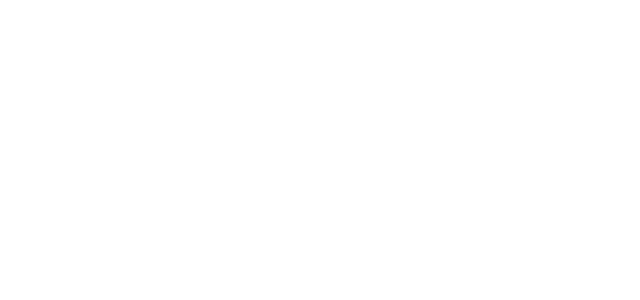
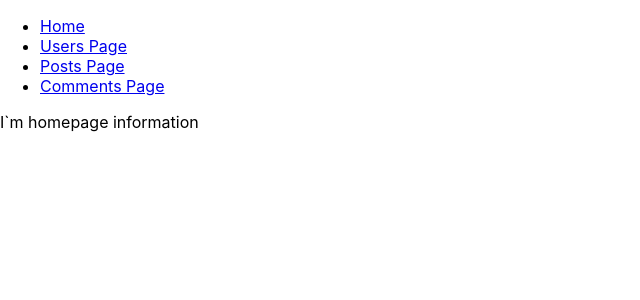
Before and after one commit to Iryna-Don/homeworkReact, a React (Create React App) app: page / in a window 1280 px wide. Shown: the top 300 px of the page, without its empty margins (0-640 px from the left). Built offline with nearby package versions, Linux system fonts and the light colour scheme.

Commit message:
added pages-link structure

```diff
--- a/package.json
+++ b/package.json
@@ -14,7 +14,9 @@
     "react-dom": "^18.3.1",
     "react-scripts": "5.0.1",
     "typescript": "^4.9.5",
-    "web-vitals": "^2.1.4"
+    "web-vitals": "^2.1.4",
+    "axios": "^1.7.2",
+    "react-router-dom": "^6.25.1"
   },
   "scripts": {
     "start": "react-scripts start",
--- a/src/App.tsx
+++ b/src/App.tsx
@@ -5,7 +5,7 @@
 // comments
 // При переході на кожну з них отримувати відповідні відповіді від джейсонплейсхолдеру та виводити всі об'єкти
 // 2. Беремо сторінку з юзерами.
-//     При натисканні на конкретного юзера переходимо на нову сторінку, пердавши туди всі данні про юзера через state.
+//     При натисканні на конкретного юзера переходимо на нову сторінку, передавши туди всі данні про юзера через state.
 // 3. При переході на сторінку юзера зробити запит на сервер і вивести всі пости цього юзера.
 // 4. На сторінці зі всіма постами зробити те саме, тільки виводити комменти цього поста
 import React from 'react';
--- /dev/null
+++ b/src/components/MenuComponent.tsx
@@ -0,0 +1,17 @@
+import React from 'react';
+import {Link} from "react-router-dom";
+
+const MenuComponent = () => {
+    return (
+        <div>
+            <ul>
+                <li><Link to={''}>Home</Link></li>
+                <li><Link to={'users'}>Users Page</Link></li>
+                <li><Link to={'posts'}>Posts Page</Link></li>
+                <li><Link to={'comments'}>Comments Page</Link></li>
+            </ul>
+        </div>
+    );
+};
+
+export default MenuComponent;
--- a/src/index.tsx
+++ b/src/index.tsx
@@ -1,14 +1,38 @@
 import React from 'react';
 import ReactDOM from 'react-dom/client';
 import './index.css';
-import App from './App';
 import reportWebVitals from './reportWebVitals';
+import {createBrowserRouter, RouterProvider} from "react-router-dom";
+import MainLayout from "./layouts/MainLayout";
+import CustomErrorLayout from "./layouts/CustomErrorLayout";
+import UsersPage from "./pages/UsersPage";
+import PostsPage from "./pages/PostsPage";
+import CommentsPage from "./pages/CommentsPage";
+import HomePage from "./pages/HomePage";
 
 const root = ReactDOM.createRoot(
-  document.getElementById('root') as HTMLElement
+    document.getElementById('root') as HTMLElement
 );
+
+let router = createBrowserRouter([
+    {
+        path: '/', element: <MainLayout/>, errorElement: <CustomErrorLayout/>, children: [
+            {index: true, element:<HomePage/>},
+            {
+                path: 'users', element: <UsersPage/>
+            },
+            {
+                path: 'posts', element: <PostsPage/>
+            },
+            {
+                path: 'comments', element: <CommentsPage/>
+            }
+        ]
+    },
+    {path: '/vesna', element: <p><i>Весна прийде</i></p>}
+])
 root.render(
-    <App />
+    <RouterProvider router={router}/>
 );
 
 // If you want to start measuring performance in your app, pass a function
--- /dev/null
+++ b/src/layouts/CustomErrorLayout.tsx
@@ -0,0 +1,15 @@
+import React from 'react';
+import MenuComponent from "../components/MenuComponent";
+import styles from "./customErrorLayout.module.css";
+const CustomErrorLayout = () => {
+    return (
+        <div className={styles.errorImg}>
+            <h1 className={styles.red}>Упс! Сторінка 404</h1>
+            <h2>Схоже, ми не можемо знайти потрібну Вам сторінку...</h2>
+            <h2>Cпробуйте це:</h2>
+            <MenuComponent/>
+        </div>
+    );
+};
+
+export default CustomErrorLayout;
--- /dev/null
+++ b/src/layouts/MainLayout.tsx
@@ -0,0 +1,14 @@
+import React from 'react';
+import MenuComponent from "../components/MenuComponent";
+import {Outlet} from "react-router-dom";
+
+const MainLayout = () => {
+    return (
+        <div>
+            <MenuComponent/>
+            <Outlet/>
+        </div>
+);
+};
+
+export default MainLayout;
--- /dev/null
+++ b/src/layouts/customErrorLayout.module.css
@@ -0,0 +1,14 @@
+.errorImg {
+    padding-left: 2vw;
+    background-image: url('https://tproger.ru/signed_image/KFbovf20RIW3mMSCZMNvF5Dw1jdxQdOK5f62O94Z25M/rs:fill:932:0:true/cb:vimg_2/f:webp/aHR0cHM6Ly9tZWRpYS50cHJvZ2VyLnJ1L3VwbG9hZHMvMjAxNS8wNC9waWMwOC5qcGc'
+    );
+    background-repeat: no-repeat;
+    width: 95vw;
+    height: 95vh;
+    overflow-x: hidden;
+    overflow-y: hidden;
+    background-position: center;
+}
+.red{
+    color: red;
+}
--- /dev/null
+++ b/src/pages/CommentsPage.tsx
@@ -0,0 +1,11 @@
+import React from 'react';
+
+const CommentsPage = () => {
+    return (
+        <div>
+            Comments Page
+        </div>
+    );
+};
+
+export default CommentsPage;
--- /dev/null
+++ b/src/pages/HomePage.tsx
@@ -0,0 +1,11 @@
+import React from 'react';
+
+const HomePage = () => {
+    return (
+        <div>
+            I`m homepage information
+        </div>
+    );
+};
+
+export default HomePage;
--- /dev/null
+++ b/src/pages/PostsPage.tsx
@@ -0,0 +1,11 @@
+import React from 'react';
+
+const PostsPage = () => {
+    return (
+        <div>
+            Posts Page
+        </div>
+    );
+};
+
+export default PostsPage;
--- /dev/null
+++ b/src/pages/UsersPage.tsx
@@ -0,0 +1,11 @@
+import React from 'react';
+
+const UsersPage = () => {
+    return (
+        <div>
+            Users Page
+        </div>
+    );
+};
+
+export default UsersPage;
```
Also changed, not shown: 1 other file (tests, documents, lock files or other folders).
